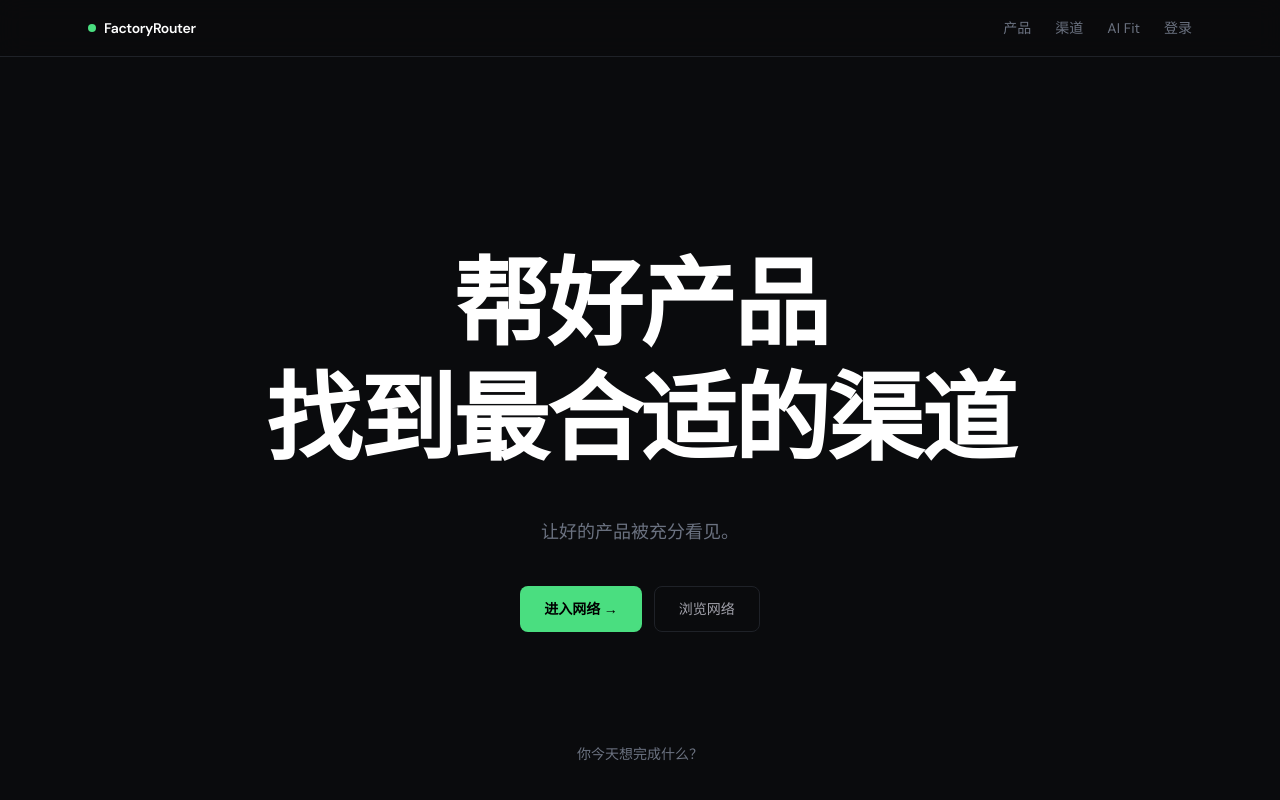
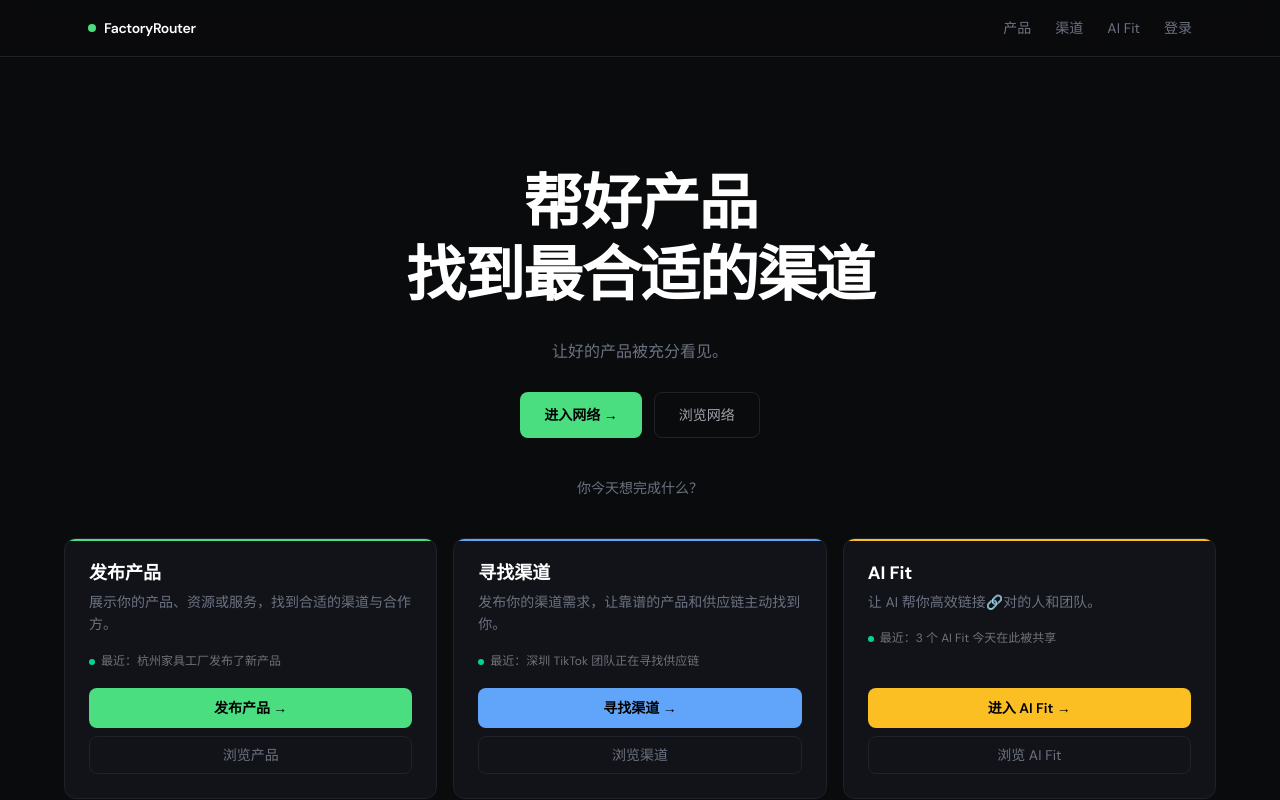
Before and after one commit to AIHomeX-Umber/AIFactory, a Next.js app: page / in a window 1280 px wide. Shown: the top 800 px of the page. Built offline with nearby package versions, Linux system fonts and the light colour scheme; no server answers.

Commit message:
refine: reduce hero size so action cards appear above fold

```diff
--- a/src/components/hero.tsx
+++ b/src/components/hero.tsx
@@ -30,11 +30,11 @@ export default function Hero() {
 
   return (
     <>
-      <section className="pt-48 pb-28 px-6">
+      <section className="pt-28 pb-10 px-6">
         <div className="max-w-3xl mx-auto text-center">
 
           {/* Headline — one sentence, natural two-line break, micro stagger */}
-          <h1 className="text-6xl sm:text-7xl lg:text-8xl font-black text-white leading-[1.15] tracking-tight mb-10">
+          <h1 className="text-4xl sm:text-5xl lg:text-6xl font-black text-white leading-[1.2] tracking-tight mb-7">
             <motion.span
               className="block"
               initial={{ opacity: 0, y: 24 }}
@@ -55,7 +55,7 @@ export default function Hero() {
 
           {/* Subtitle — one line, muted */}
           <motion.p
-            className="text-lg text-[#6b7280] mb-10"
+            className="text-base text-[#6b7280] mb-7"
             initial={{ opacity: 0, y: 16 }}
             animate={{ opacity: 1, y: 0 }}
             transition={{ delay: 0.2, duration: 0.6, ease }}
```
